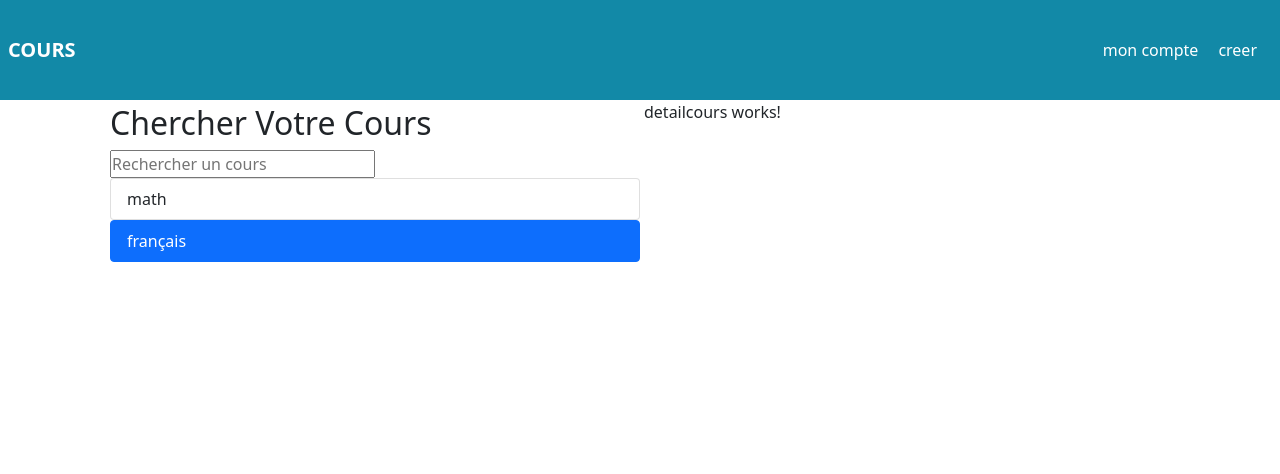
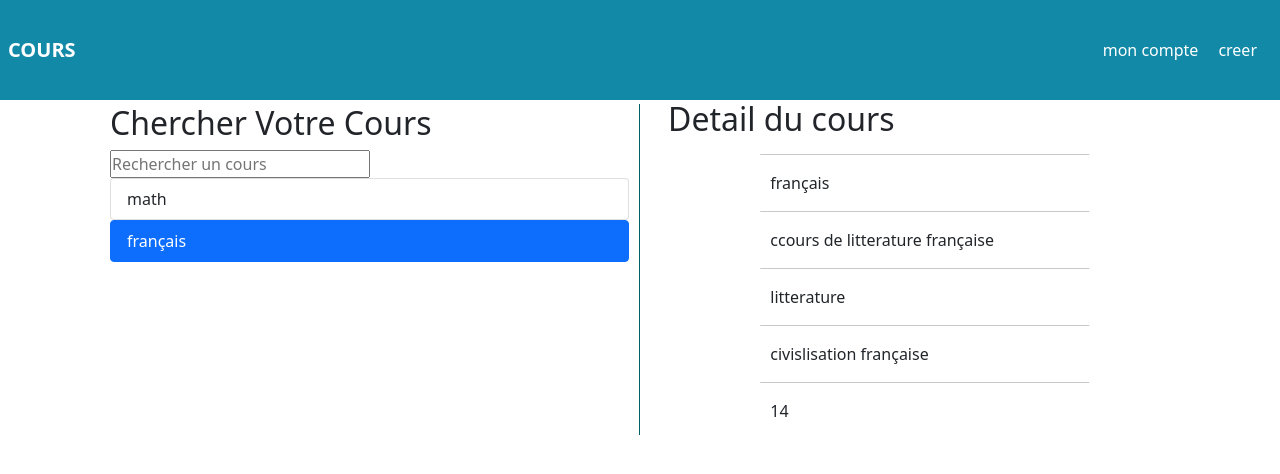
Before and after one commit to NYAZAK/coursemanagement, an Angular app: page /cours/1 in a window 1280 px wide. Shown: the top 474 px of the page. Built offline with nearby package versions, Linux system fonts and the light colour scheme.

Commit message:
add details courses

```diff
--- a/src/app/cours/cours.component.html
+++ b/src/app/cours/cours.component.html
@@ -1,6 +1,6 @@
 <div class="container d-flex flex-row justify-content-around">
-  <app-cherchercours class="w-50 m-1"  [cours]="cours"></app-cherchercours>
+  <app-cherchercours class="w-50 m-1 liste"  [cours]="cours"></app-cherchercours>
   <div class="w-50">
-    <router-outlet></router-outlet>
+    <router-outlet ></router-outlet>
   </div>
 </div>
--- a/src/app/cours/cours.component.scss
+++ b/src/app/cours/cours.component.scss
@@ -0,0 +1,4 @@
+.liste{
+  border-right: 1px solid #006266;
+  padding-right:10px ;
+}
--- a/src/app/cours/detailcours/detailcours.component.html
+++ b/src/app/cours/detailcours/detailcours.component.html
@@ -1 +1,17 @@
-<p>detailcours works!</p>
+<div class="container">
+<h2>Detail du cours</h2>
+  <div class="center-element w-75">
+    <ul>
+      <hr>
+      <li>{{cours.name}}</li>
+      <hr>
+      <li>{{cours.description}}</li>
+      <hr>
+      <li>{{cours.categorie}}</li>
+      <hr>
+      <li>{{cours.sujet}}</li>
+      <hr>
+      <li>{{cours.heuredebut}}</li>
+    </ul>
+  </div>
+</div>
--- a/src/app/cours/detailcours/detailcours.component.scss
+++ b/src/app/cours/detailcours/detailcours.component.scss
@@ -0,0 +1,3 @@
+li{
+  padding-left: 10px;
+}
--- a/src/app/cours/detailcours/detailcours.component.ts
+++ b/src/app/cours/detailcours/detailcours.component.ts
@@ -1,4 +1,7 @@
 import { Component, OnInit } from '@angular/core';
+import {Cours} from "../../shared/models/cours";
+import {CoursService} from "../../shared/services/cours.service";
+import {ActivatedRoute, ParamMap} from "@angular/router";
 
 @Component({
   selector: 'app-detailcours',
@@ -6,10 +9,17 @@ import { Component, OnInit } from '@angular/core';
   styleUrls: ['./detailcours.component.scss']
 })
 export class DetailcoursComponent implements OnInit {
-
-  constructor() { }
+  public cours!: Cours;
+  constructor(private coursService: CoursService, private activeRoute: ActivatedRoute) { }
 
   ngOnInit(): void {
+  this.activeRoute.paramMap.subscribe((param: ParamMap) => {
+    const index = param.get('index');
+    if(index) {
+      this.cours = this.coursService.getCours(+index);
+    }
+  })
+
   }
 
 }
```
